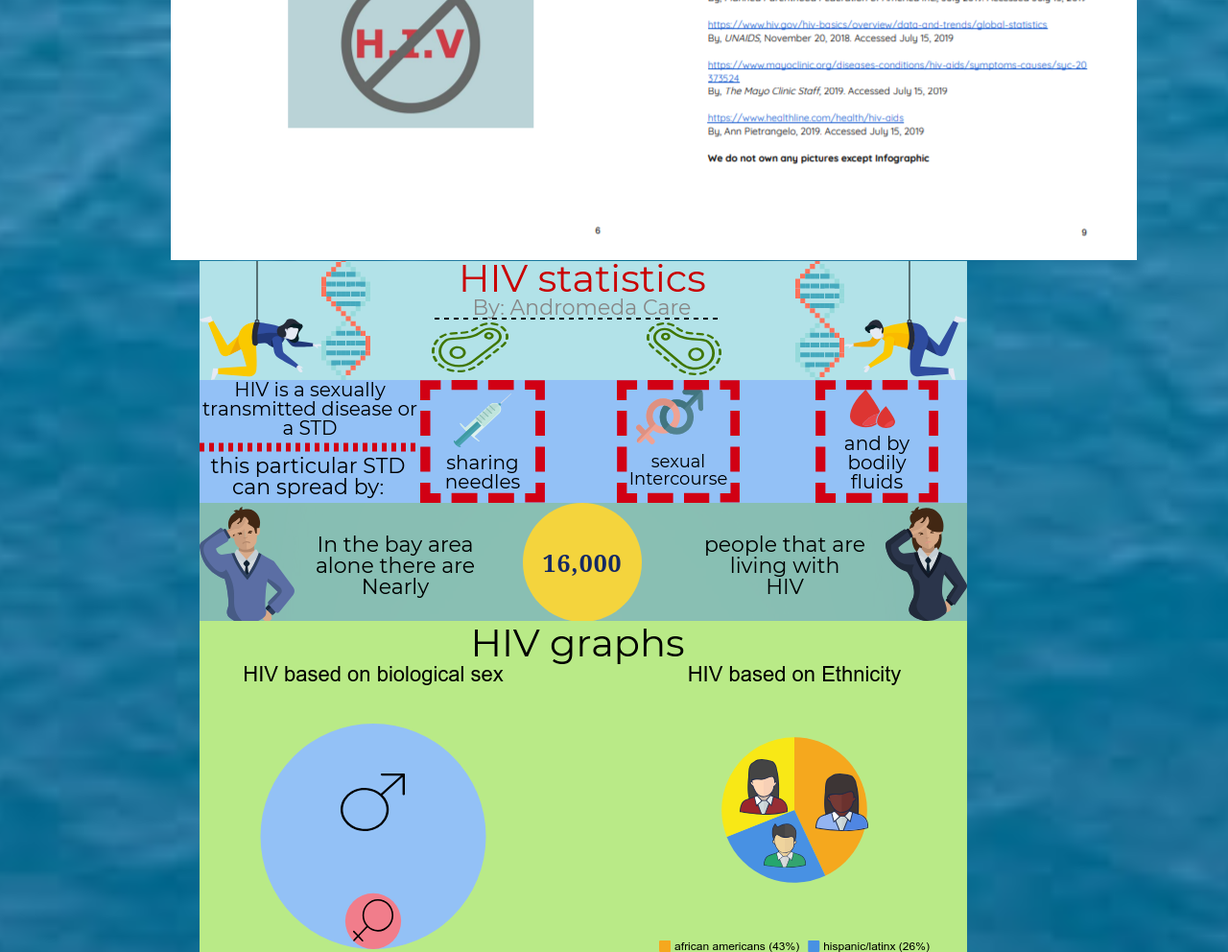
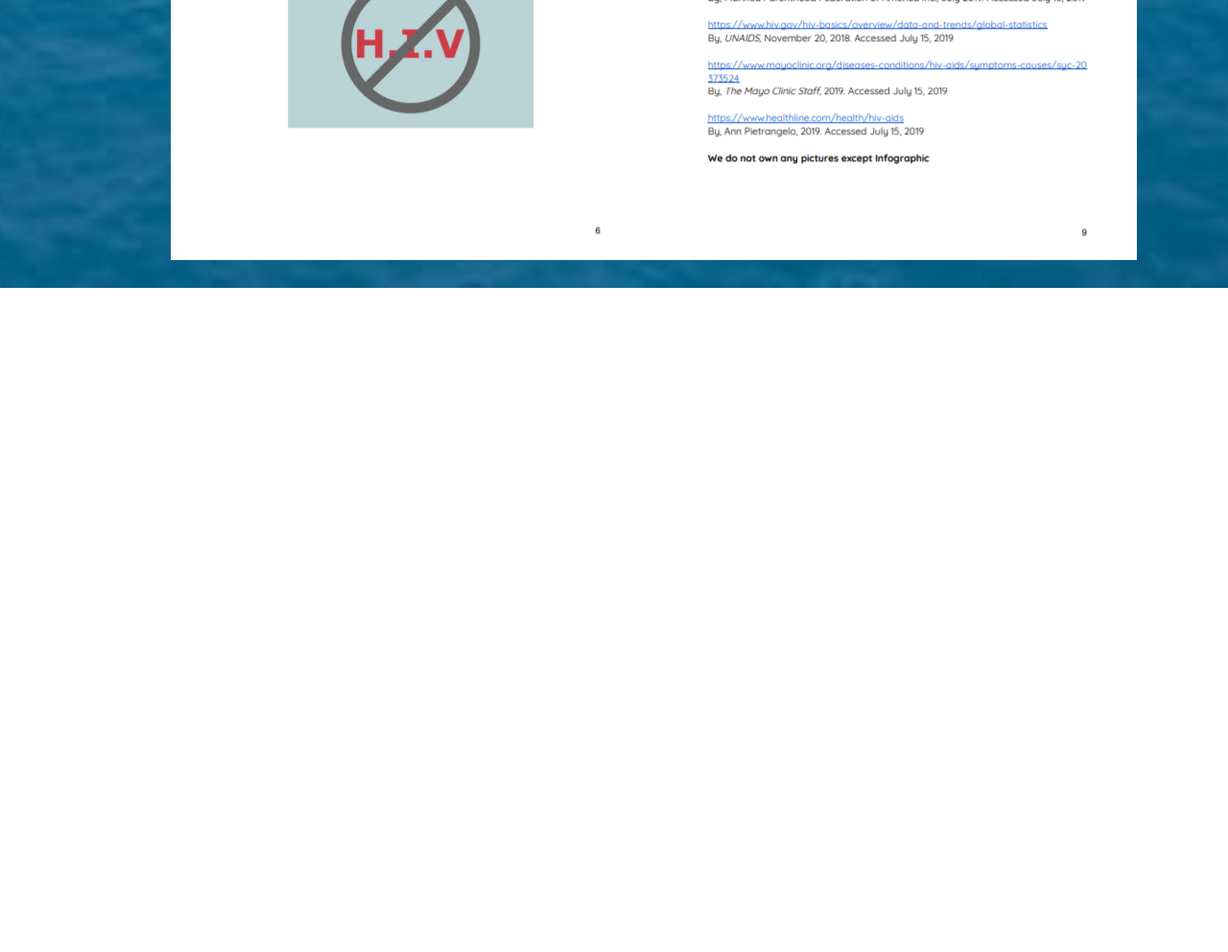
Before and after one commit to alexa-owo/alexa-owo.github.io, a plain HTML site: page hiv-website/ac-curriculum.html in a window 1280 px wide. Shown: the part 1524-2516 px from the top of the page at 96% size. After the commit the page ends 1824 px from the top, so only its background shows below. Drawn offline with Linux system fonts and the light colour scheme.

Commit message:
Update ac-curriculum.html

```diff
--- a/hiv-website/ac-curriculum.html
+++ b/hiv-website/ac-curriculum.html
@@ -57,7 +57,4 @@
             <img src="acc-4.png">
             </div>
              </div>
-
-            <div class="curr-item2">
-            <img src="hivinfo.png"> </div>
   <br>
```
